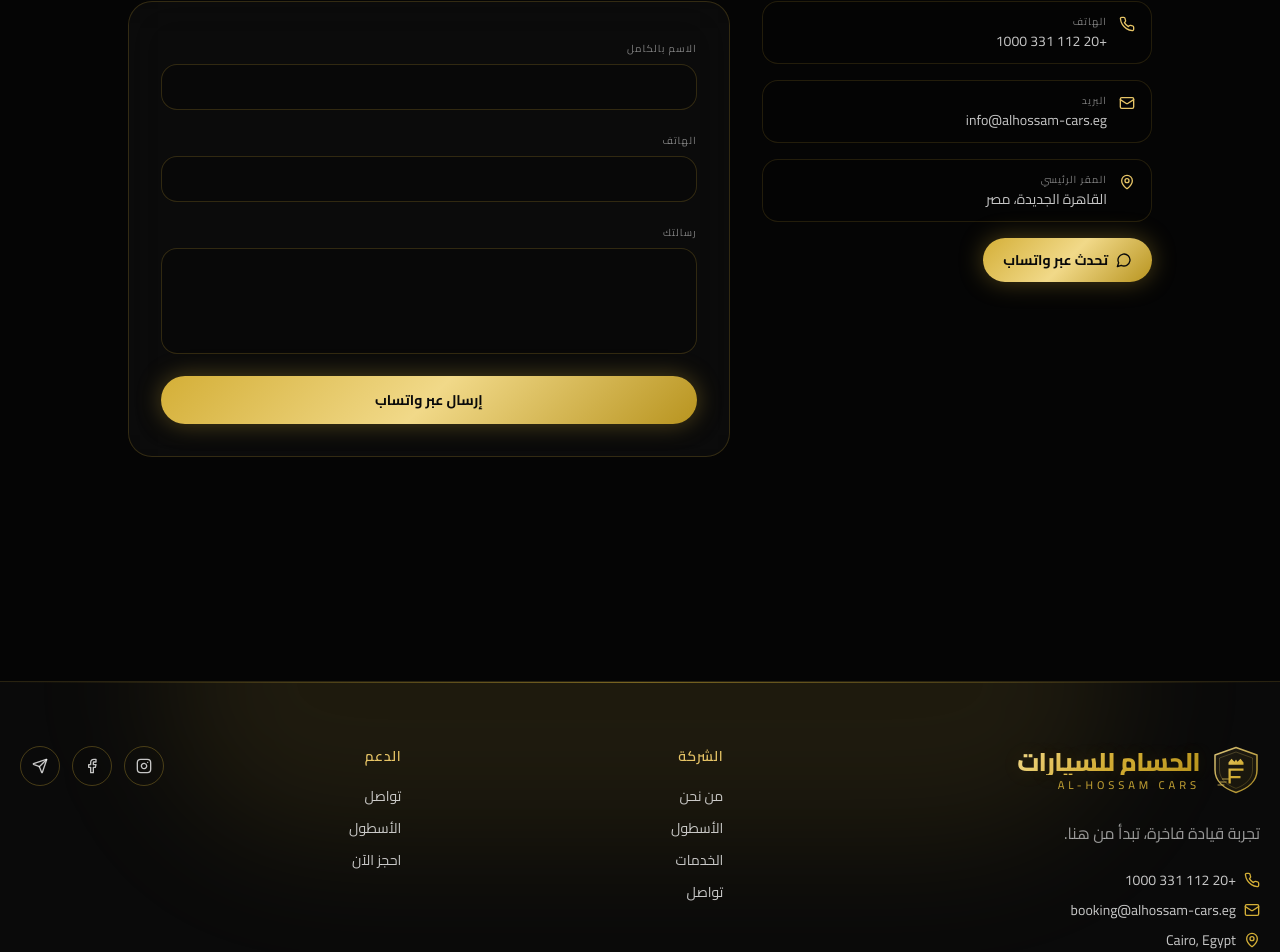
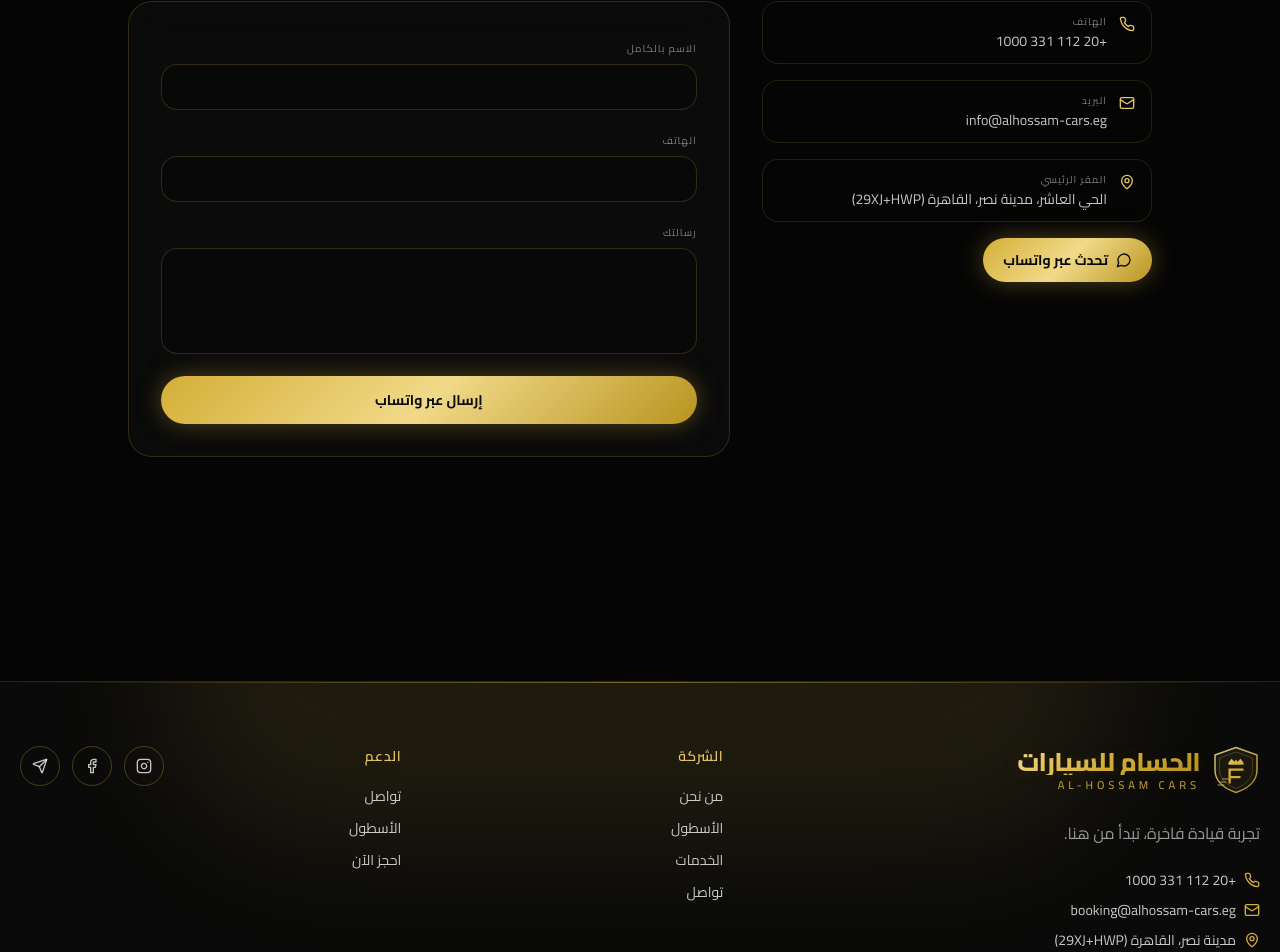
Before and after one commit to medoouwj12-tech/TRI-CAR, a Next.js app: page /ar in a window 1280 px wide. Shown: the part 4566-5518 px from the top of the page. Built offline with nearby package versions, Linux system fonts and the light colour scheme; no server answers; a web font is replaced by a local one.

Commit message:
feat: add Nasr City location with Google Maps link to footer and contact section

```diff
--- a/messages/ar.json
+++ b/messages/ar.json
@@ -156,7 +156,8 @@
     "rights": "جميع الحقوق محفوظة",
     "company": "الشركة",
     "support": "الدعم",
-    "followUs": "تابعنا"
+    "followUs": "تابعنا",
+    "addressValue": "مدينة نصر، القاهرة (29XJ+HWP)"
   },
   "home": {
     "fleet": {
@@ -224,7 +225,7 @@
         "phone": "الهاتف",
         "email": "البريد",
         "address": "المقر الرئيسي",
-        "addressValue": "القاهرة الجديدة، مصر"
+        "addressValue": "الحي العاشر، مدينة نصر، القاهرة (29XJ+HWP)"
       }
     },
     "policy": {
--- a/messages/en.json
+++ b/messages/en.json
@@ -156,7 +156,8 @@
     "rights": "All rights reserved",
     "company": "Company",
     "support": "Support",
-    "followUs": "Follow us"
+    "followUs": "Follow us",
+    "addressValue": "Nasr City, Cairo (29XJ+HWP)"
   },
   "home": {
     "fleet": {
@@ -224,7 +225,7 @@
         "phone": "Phone",
         "email": "Email",
         "address": "Head office",
-        "addressValue": "New Cairo, Egypt"
+        "addressValue": "Al Hay Al Asher, Nasr City, Cairo (29XJ+HWP)"
       }
     },
     "policy": {
--- a/src/components/footer.tsx
+++ b/src/components/footer.tsx
@@ -64,9 +64,15 @@ export function Footer() {
               <a href="mailto:booking@alhossam-cars.eg" className="flex items-center gap-2 hover:text-gold-300 transition-colors">
                 <Mail className="h-4 w-4 text-gold-400" /> booking@alhossam-cars.eg
               </a>
-              <span className="flex items-center gap-2">
-                <MapPin className="h-4 w-4 text-gold-400" /> Cairo, Egypt
-              </span>
+              <a
+                href="https://maps.google.com/?q=29XJ%2BHWP%2C+Al+Hay+Al+Asher%2C+Nasr+City%2C+Cairo+Governorate+4444102"
+                target="_blank"
+                rel="noopener noreferrer"
+                className="flex items-center gap-2 hover:text-gold-300 transition-colors"
+              >
+                <MapPin className="h-4 w-4 text-gold-400 shrink-0" />
+                <span>{t('addressValue')}</span>
+              </a>
             </div>
           </div>
 
--- a/src/components/home-contact.tsx
+++ b/src/components/home-contact.tsx
@@ -58,7 +58,7 @@ export function HomeContact() {
           >
             <ContactItem icon={Phone} label={t('info.phone')} value="+20 112 331 1000" href="tel:+201123311000" />
             <ContactItem icon={Mail} label={t('info.email')} value="info@alhossam-cars.eg" href="mailto:info@alhossam-cars.eg" />
-            <ContactItem icon={MapPin} label={t('info.address')} value={t('info.addressValue')} />
+            <ContactItem icon={MapPin} label={t('info.address')} value={t('info.addressValue')} href="https://maps.google.com/?q=29XJ%2BHWP%2C+Al+Hay+Al+Asher%2C+Nasr+City%2C+Cairo+Governorate+4444102" />
             <a
               href={buildWhatsAppUrl(t('whatsappDefault'))}
               target="_blank"
@@ -132,8 +132,13 @@ function ContactItem({
   );
 
   if (href) {
+    const isExternal = href.startsWith('http');
     return (
-      <a href={href} className="block hover:opacity-90 transition-opacity">
+      <a
+        href={href}
+        className="block hover:opacity-90 transition-opacity"
+        {...(isExternal ? { target: '_blank', rel: 'noopener noreferrer' } : {})}
+      >
         {inner}
       </a>
     );
```
